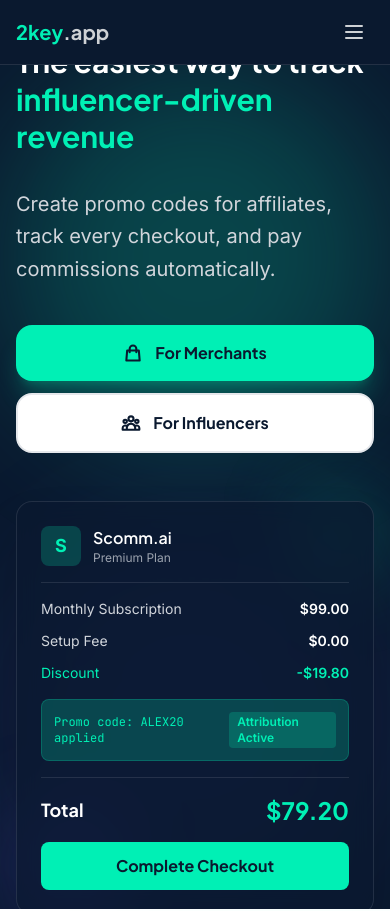
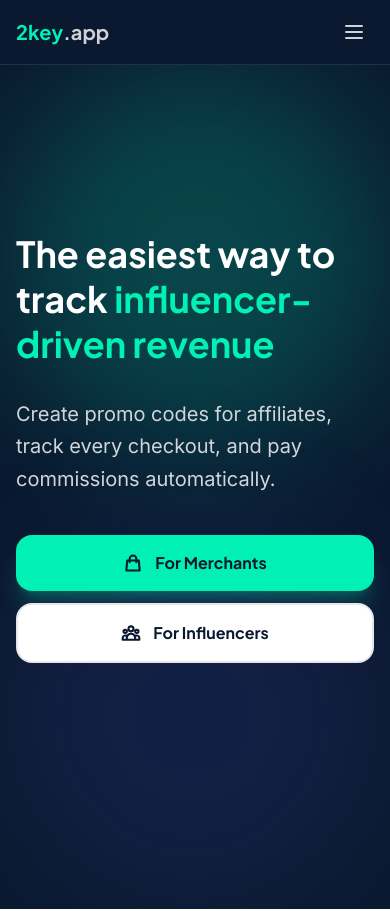
Before and after one commit to 2keyapp/2keyapp.github.io, a Next.js app: page / in a window 390 px wide. Shown: the top 911 px of the page. Built offline with nearby package versions, Linux system fonts and the light colour scheme.

Commit message:
hompage responsiveness added

```diff
--- a/app/components/AudienceBentoGrid.js
+++ b/app/components/AudienceBentoGrid.js
@@ -32,7 +32,7 @@
             </ul>
             <Link
               href="/merchants"
-              className="inline-flex items-center gap-2 text-teal font-heading font-semibold hover:gap-3 transition-all"
+              className="flex sm:inline-flex items-center justify-between sm:justify-start gap-2 px-6 py-3 sm:px-0 sm:py-0 bg-white/5 sm:bg-transparent border border-white/10 sm:border-none rounded-xl sm:rounded-none text-teal font-heading font-semibold hover:gap-3 transition-all w-full sm:w-auto"
             >
               Learn more
               <svg className="w-4 h-4" fill="none" stroke="currentColor" viewBox="0 0 24 24">
--- a/app/components/Hero.js
+++ b/app/components/Hero.js
@@ -3,19 +3,19 @@
 
 export default function Hero() {
   return (
-    <section className="relative h-screen flex items-center bg-navy text-white overflow-hidden">
+    <section className="relative h-screen pb-20 lg:h-screen flex items-center bg-navy text-white overflow-hidden">
       {/* Background gradient effects */}
       <div className="absolute inset-0 overflow-hidden pointer-events-none">
         <div className="absolute top-0 right-0 w-96 h-96 bg-teal/20 rounded-full blur-3xl"></div>
         <div className="absolute bottom-0 left-0 w-96 h-96 bg-blurple/10 rounded-full blur-3xl"></div>
       </div>
 
-      <div className="max-w-7xl mx-auto px-4 sm:px-6 lg:px-8 pt-8 pb-12 sm:pt-16 sm:pb-20 lg:py-28 relative z-10 w-full">
+      <div className="max-w-7xl mx-auto px-4 sm:px-6 lg:px-8 pt-2 pb-2 sm:pt-20 sm:pb-20 lg:py-28 relative z-10 w-full">
         <div className="grid lg:grid-cols-2 gap-12 lg:gap-16 items-center">
 
           {/* LEFT SIDE: Text Content */}
           <div className="space-y-8">
-            <h1 className="text-3xl sm:text-4xl md:text-5xl lg:text-6xl xl:text-7xl font-heading font-bold leading-tight">
+            <h1 className="text-4xl sm:text-4xl md:text-5xl lg:text-6xl xl:text-7xl font-heading font-bold leading-tight">
               The easiest way to track{' '}
               <span className="text-teal">influencer-driven revenue</span>
             </h1>
@@ -28,7 +28,7 @@
             <div className="flex flex-col sm:flex-row gap-3 pt-2">
               <Link
                 href="/merchants"
-                className="group inline-flex items-center justify-center gap-3 px-6 py-4 sm:px-8 sm:py-4 rounded-2xl bg-teal text-navy font-heading font-bold text-base sm:text-lg shadow-xl shadow-teal/20 hover:bg-teal/90 hover:shadow-teal/30 transition-all min-w-[180px] sm:min-w-[200px]"
+                className="group inline-flex items-center justify-center gap-3 px-6 py-4 sm:px-8 sm:py-4 rounded-2xl bg-teal text-navy font-heading font-bold text-base sm:text-lg shadow-xl shadow-teal/20 hover:bg-teal/90 hover:shadow-teal/30 transition-all w-full sm:w-auto min-w-[180px] sm:min-w-[200px]"
               >
                 <svg className="w-5 h-5 sm:w-6 sm:h-6 flex-shrink-0" fill="none" stroke="currentColor" viewBox="0 0 24 24" strokeWidth={2.5}>
                   <path strokeLinecap="round" strokeLinejoin="round" d="M16 11V7a4 4 0 00-8 0v4M5 9h14l1 12H4L5 9z" />
@@ -38,7 +38,7 @@
 
               <Link
                 href="/influencers"
-                className="group inline-flex items-center justify-center gap-3 px-6 py-4 sm:px-8 sm:py-4 rounded-2xl bg-white text-navy font-heading font-bold text-base sm:text-lg border-2 border-gray-200 hover:border-teal hover:shadow-lg transition-all min-w-[180px] sm:min-w-[200px]"
+                className="group inline-flex items-center justify-center gap-3 px-6 py-4 sm:px-8 sm:py-4 rounded-2xl bg-white text-navy font-heading font-bold text-base sm:text-lg border-2 border-gray-200 hover:border-teal hover:shadow-lg transition-all w-full sm:w-auto min-w-[180px] sm:min-w-[200px]"
               >
                 <svg className="w-5 h-5 sm:w-6 sm:h-6 flex-shrink-0" fill="none" stroke="currentColor" viewBox="0 0 24 24" strokeWidth={2.5}>
                   <path strokeLinecap="round" strokeLinejoin="round" d="M17 20h5v-2a3 3 0 00-5.356-1.857M17 20H7m10 0v-2c0-.656-.126-1.283-.356-1.857M7 20H2v-2a3 3 0 015.356-1.857M7 20v-2c0-.656.126-1.283.356-1.857m0 0a5.002 5.002 0 019.288 0M15 7a3 3 0 11-6 0 3 3 0 016 0zm6 3a2 2 0 11-4 0 2 2 0 014 0zM7 10a2 2 0 11-4 0 2 2 0 014 0z" />
@@ -50,7 +50,7 @@
                 </div>
 
           {/* RIGHT SIDE: Interactive Checkout Card */}
-          <div className="relative flex items-center justify-center">
+          <div className="relative sm:flex items-center justify-center  hidden">
             <div className="relative w-full max-w-md">
               {/* Floating 3D Checkout Card */}
               <div className="glass-dark rounded-2xl p-6 shadow-2xl transform hover:scale-105 transition-transform duration-300">
--- a/app/components/HowItWorksSection.js
+++ b/app/components/HowItWorksSection.js
@@ -131,7 +131,7 @@
                 <div className="text-lg font-bold text-gray-900">$100.00</div>
               </div>
             </div>
-            <div className="grid grid-cols-2 gap-3">
+            <div className="grid grid-cols-1 sm:grid-cols-2 gap-3">
               <div className="p-3 bg-green-50 rounded-lg border border-green-200">
                 <div className="flex items-center gap-2 mb-1">
                   <div className="w-6 h-6 rounded bg-green-500 flex items-center justify-center">
@@ -252,7 +252,7 @@
                   </div>
                 </div>
 
-                <h3 className="text-3xl sm:text-4xl lg:text-5xl font-heading font-bold text-navy leading-tight">
+                <h3 className="text-2xl sm:text-3xl lg:text-5xl font-heading font-bold text-navy leading-tight">
                   {step.title}
                 </h3>
 
--- a/app/components/MerchantsHero.js
+++ b/app/components/MerchantsHero.js
@@ -2,7 +2,7 @@
 
 export default function MerchantsHero() {
   return (
-    <section className="relative h-screen bg-navy py-6 lg:py-16 overflow-hidden">
+    <section className="relative min-h-screen lg:h-screen bg-navy py-6 lg:py-16 overflow-hidden">
       <div className="max-w-7xl mx-auto px-4 sm:px-6 lg:px-8 relative z-10">
         <div className="grid lg:grid-cols-2 gap-12 lg:gap-16 items-center">
 
--- a/app/components/What2keyDoes.js
+++ b/app/components/What2keyDoes.js
@@ -61,7 +61,7 @@
           </div>
 
           {/* Card 2: Influencers - Elevated Center Card */}
-          <div className="rounded-2xl p-6 sm:p-8 bg-gradient-to-br from-teal via-teal/95 to-teal/90 border-2 border-teal shadow-2xl hover:shadow-3xl transition-all relative overflow-hidden -mt-6 sm:-mt-8 lg:-mt-10">
+          <div className="rounded-2xl p-6 sm:p-8 bg-gradient-to-br from-teal via-teal/95 to-teal/90 border-2 border-teal shadow-2xl hover:shadow-3xl transition-all relative overflow-hidden mt-0 lg:-mt-10">
             {/* Animated gradient overlay */}
             <div className="absolute inset-0 bg-gradient-to-br from-teal/70 via-lavender/50 to-teal/60 animate-pulse opacity-40"></div>
             <div className="relative z-10">
--- a/app/components/WhoItsForSection.js
+++ b/app/components/WhoItsForSection.js
@@ -112,7 +112,7 @@
       <div className="max-w-7xl mx-auto px-4 sm:px-6 lg:px-8 relative z-10">
         {/* Header */}
         <div className="text-center mb-16 sm:mb-20">
-          <h2 className="text-3xl sm:text-4xl md:text-5xl lg:text-6xl xl:text-7xl font-heading font-bold text-white mb-6 leading-tight  tracking-tight">
+          <h2 className="text-3xl sm:text-5xl lg:text-7xl font-heading font-bold text-white mb-6 leading-tight  tracking-tight">
             Who is 2key for?
           </h2>
           <p className="text-xl sm:text-2xl md:text-2xl lg:text-xl text-gray-300 max-w-4xl mx-auto leading-relaxed">
@@ -138,7 +138,7 @@
                 </div>
 
                 {/* Title */}
-                <h3 className="text-3xl sm:text-3xl lg:text-3xl font-heading font-bold text-white mb-5 text-center">
+                <h3 className="text-2xl sm:text-3xl lg:text-3xl font-heading font-bold text-white mb-5 text-center">
                   {category.title}
                 </h3>
 
@@ -177,7 +177,7 @@
                 <div className="text-center pt-4 border-t border-white/10 mt-auto">
                   <a
                     href="#"
-                    className={`inline-flex items-center gap-2 font-semibold text-lg sm:text-xl transition-all duration-300 group/cta ${colors.cta}`}
+                    className={`flex sm:inline-flex items-center justify-center gap-2 font-semibold text-lg sm:text-xl transition-all duration-300 group/cta ${colors.cta} w-full sm:w-auto`}
                   >
                     <span>{category.cta}</span>
                     <svg
--- a/app/dashboard/merchant/page.js
+++ b/app/dashboard/merchant/page.js
@@ -9,7 +9,7 @@
           <h1 className="text-3xl font-bold font-heading text-navy tracking-tight">Overview</h1>
           <p className="text-gray-500 mt-2 text-sm">Track your affiliate campaigns and commission payouts.</p>
         </div>
-        <Link href="/dashboard/merchant/campaigns/new" className="bg-navy text-white px-5 py-2.5 rounded-full font-semibold text-sm hover:bg-navy/90 transition-all shadow-[0_8px_20px_rgb(10,25,47,0.2)] inline-block">
+        <Link href="/dashboard/merchant/campaigns/new" className="bg-navy text-white px-5 py-2.5 rounded-full font-semibold text-sm hover:bg-navy/90 transition-all shadow-[0_8px_20px_rgb(10,25,47,0.2)] w-full sm:w-auto text-center mt-4 sm:mt-0">
           + New Campaign
         </Link>
       </div>
```
